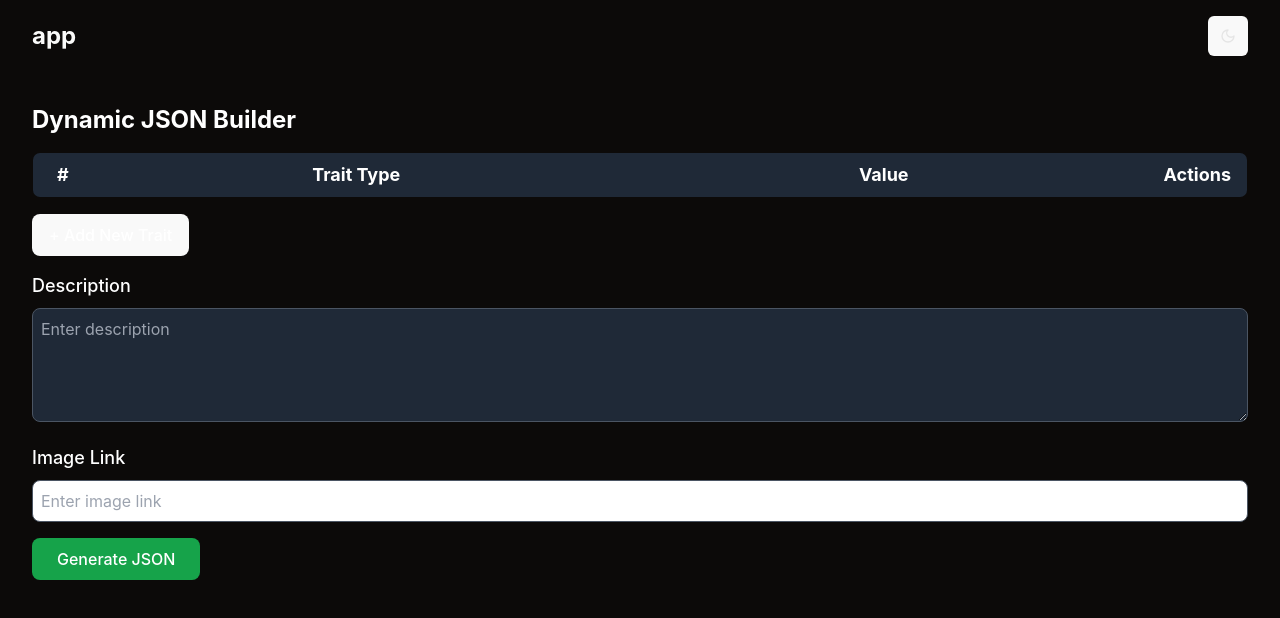
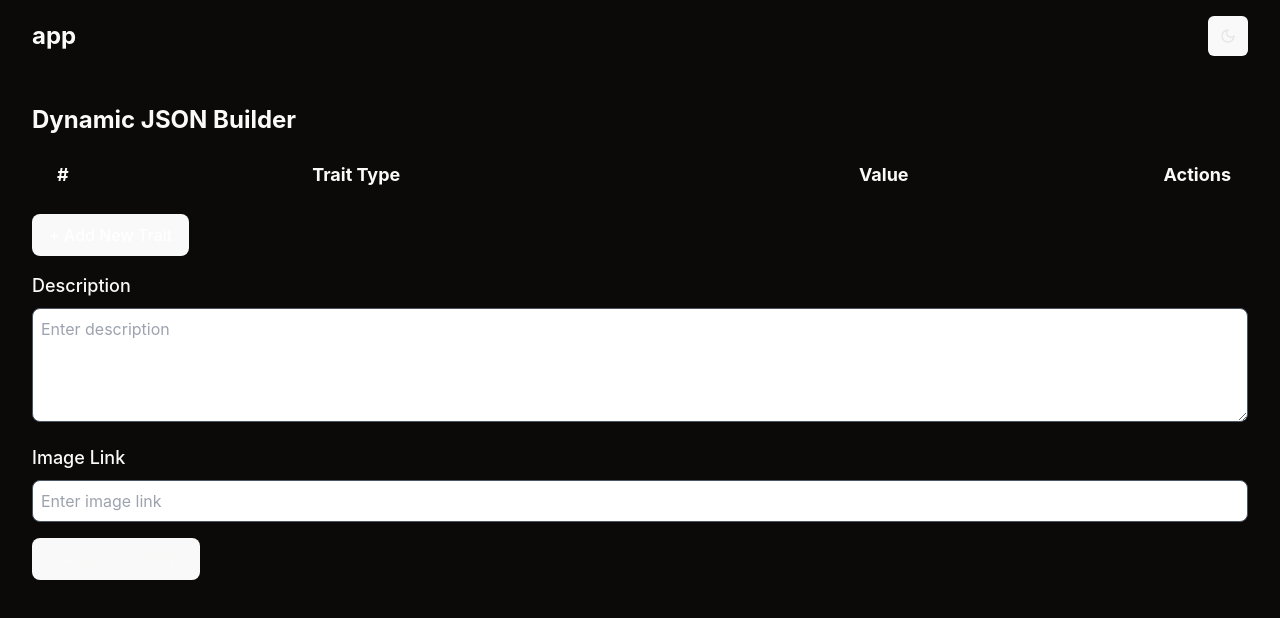
Before and after one commit to AAshu1412/Starknet-Hackathon, a React (Vite) app: page / in a window 1280 px wide. Shown: the top 618 px of the page. Built offline with nearby package versions, Linux system fonts and the light colour scheme; what pinata-web3 would draw is missing.

Commit message:
dark support

```diff
--- a/src/App.tsx
+++ b/src/App.tsx
@@ -60,12 +60,12 @@ function App() {
       <input type="file" onChange={changeHandler} />
       <button onClick={handleSubmission}>Submit</button> */}
 
-<div className="p-8 min-h-screen text-white">
+<div className="p-8 min-h-screen">
       <h1 className="text-2xl font-bold mb-4">Dynamic JSON Builder</h1>
 
       {/* Table */}
       <table className="w-full border rounded-lg overflow-hidden mb-4">
-        <thead className="bg-gray-800">
+        <thead className="">
           <tr>
             <th className="w-[5%] px-4 py-2 text-lg">#</th>
             <th className="w-[45%] px-4 py-2 text-lg">Trait Type</th>
@@ -120,7 +120,7 @@ function App() {
           value={description}
           onChange={(e) => setDescription(e.target.value)}
           placeholder="Enter description"
-          className="w-full bg-gray-800 text-white border border-gray-600 rounded-lg p-2 focus:outline-none"
+          className="w-full border border-gray-600 rounded-lg p-2 focus:outline-none"
           rows={4}
         />
       </div>
@@ -131,14 +131,14 @@ function App() {
           value={image}
           onChange={(e) => setImage(e.target.value)}
           placeholder="Enter image link"
-          className="w-full text-white border border-gray-600 rounded-lg p-2 focus:outline-none"
+          className="w-full border border-gray-600 rounded-lg p-2 focus:outline-none"
         />
       </div>
 
       {/* Generate JSON */}
       <button
         onClick={generateJSON}
-        className="px-6 py-2 bg-green-600 text-white rounded-lg hover:bg-green-500 transition-colors"
+        className="px-6 py-2 rounded-lg hover:bg-green-500 transition-colors"
       >
         Generate JSON
       </button>
```
